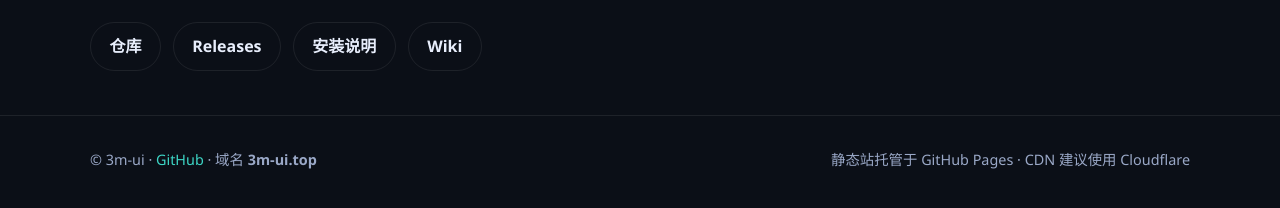
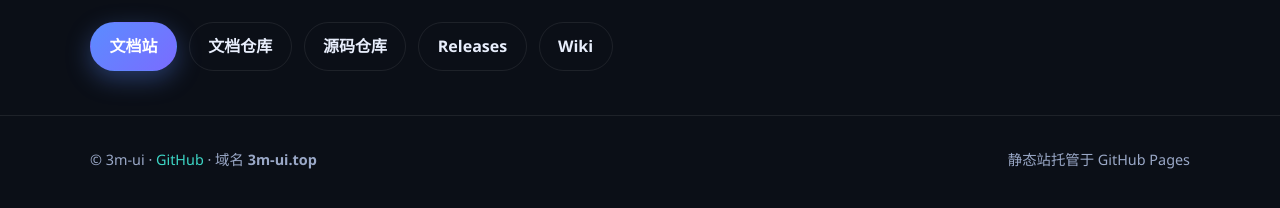
Before and after one commit to kazeyukiro/3m-ui-web, a plain HTML site: page index.html in a window 1280 px wide. Shown: the part 1588-1796 px from the top of the page. Drawn offline with Linux system fonts and the light colour scheme.

Commit message:
site: add docs links; remove Cloudflare CDN footer note

```diff
--- a/index.html
+++ b/index.html
@@ -24,7 +24,7 @@
       <nav class="nav-links">
         <a class="hide-sm" href="#features">功能</a>
         <a class="hide-sm" href="#install">安装</a>
-        <a class="hide-sm" href="#docs">文档</a>
+        <a class="hide-sm" href="https://3m-ui-docs.pages.dev" target="_blank" rel="noopener">文档</a>
         <a href="https://github.com/kazeyukiro/3m-ui" target="_blank" rel="noopener">GitHub</a>
         <a class="btn btn-primary" href="#install">一键安装</a>
       </nav>
@@ -44,6 +44,7 @@
           <div class="hero-actions">
             <a class="btn btn-primary" href="#install">开始安装</a>
             <a class="btn btn-ghost" href="https://github.com/kazeyukiro/3m-ui/releases" target="_blank" rel="noopener">下载 Release</a>
+            <a class="btn btn-ghost" href="https://3m-ui-docs.pages.dev" target="_blank" rel="noopener">文档站</a>
             <a class="btn btn-ghost" href="https://github.com/kazeyukiro/3m-ui" target="_blank" rel="noopener">查看源码</a>
           </div>
         </div>
@@ -122,9 +123,10 @@ sudo 3m-ui update v1.0.2</pre>
         <h2 class="section-title">文档与社区</h2>
         <p class="section-desc">项目采用 Eclipse Public License 2.0。问题与功能建议请到 GitHub Issues / Discussions 反馈。</p>
         <div class="hero-actions">
-          <a class="btn btn-ghost" href="https://github.com/kazeyukiro/3m-ui" target="_blank" rel="noopener">仓库</a>
+          <a class="btn btn-primary" href="https://3m-ui-docs.pages.dev" target="_blank" rel="noopener">文档站</a>
+          <a class="btn btn-ghost" href="https://github.com/kazeyukiro/3m-ui-docs" target="_blank" rel="noopener">文档仓库</a>
+          <a class="btn btn-ghost" href="https://github.com/kazeyukiro/3m-ui" target="_blank" rel="noopener">源码仓库</a>
           <a class="btn btn-ghost" href="https://github.com/kazeyukiro/3m-ui/releases" target="_blank" rel="noopener">Releases</a>
-          <a class="btn btn-ghost" href="https://github.com/kazeyukiro/3m-ui/blob/main/docs/installation.md" target="_blank" rel="noopener">安装说明</a>
           <a class="btn btn-ghost" href="https://github.com/kazeyukiro/3m-ui/wiki" target="_blank" rel="noopener">Wiki</a>
         </div>
       </div>
@@ -134,7 +136,7 @@ sudo 3m-ui update v1.0.2</pre>
   <footer>
     <div class="container row">
       <div>© 3m-ui · <a href="https://github.com/kazeyukiro/3m-ui">GitHub</a> · 域名 <strong>3m-ui.top</strong></div>
-      <div>静态站托管于 GitHub Pages · CDN 建议使用 Cloudflare</div>
+      <div>静态站托管于 GitHub Pages</div>
     </div>
   </footer>
 
```
Also changed, not shown: README.md.
